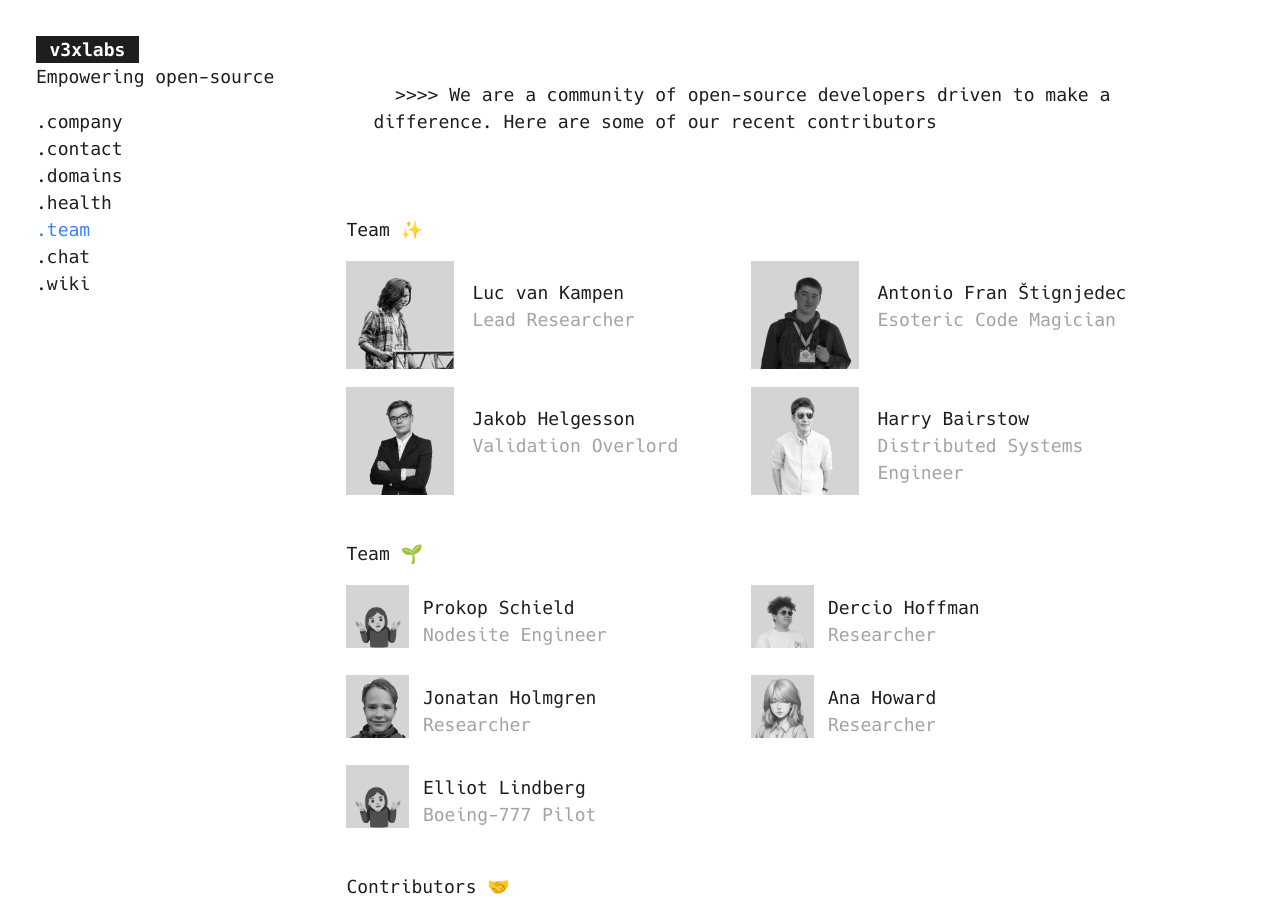
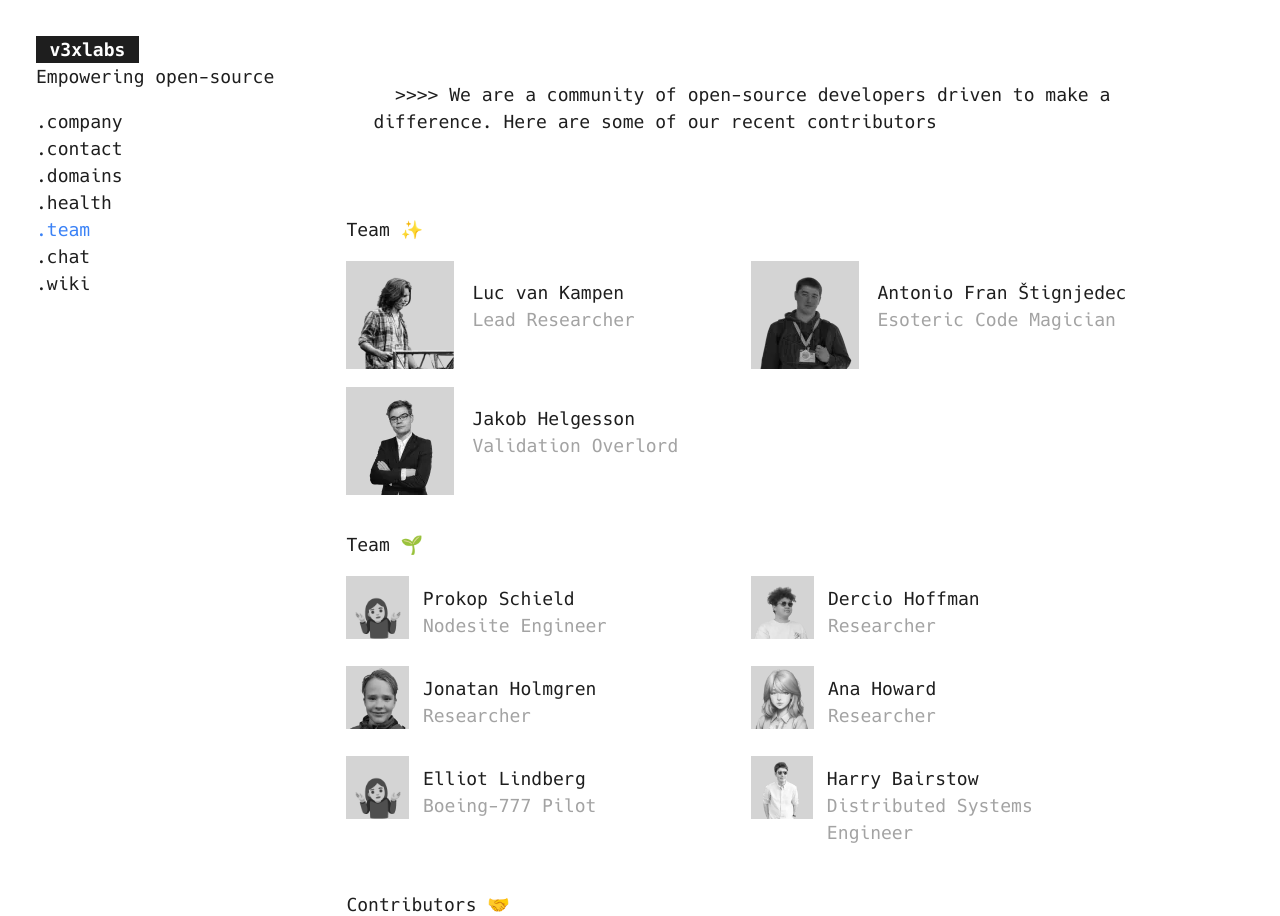
Before and after one commit to v3xlabs/v3x-team, a Next.js app: page / in a window 1280 px wide. Shown: the top 916 px of the page. Built offline with nearby package versions, Linux system fonts and the light colour scheme.

Commit message:
Move Harry to other team (#7)

```diff
--- a/list.ts
+++ b/list.ts
@@ -24,12 +24,6 @@ export const teamSparkles: Person[] = [
         title: 'Validation Overlord',
         avatar: '/team/jakob.webp',
         slug: 'jakob',
-    },
-    {
-        name: 'Harry Bairstow',
-        title: 'Distributed Systems Engineer',
-        avatar: '/team/harry.webp',
-        slug: 'harry',
     },
 ];
 
@@ -61,6 +55,12 @@ export const team2: Person[] = [
         name: 'Elliot Lindberg',
         title: 'Boeing-777 Pilot',
         slug: 'elliot',
+    },
+    {
+        name: 'Harry Bairstow',
+        title: 'Distributed Systems Engineer',
+        avatar: '/team/harry.webp',
+        slug: 'harry',
     },
 ];
 
```
